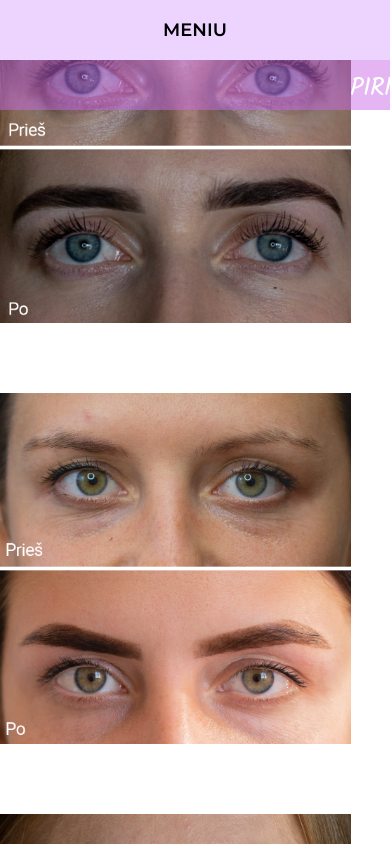
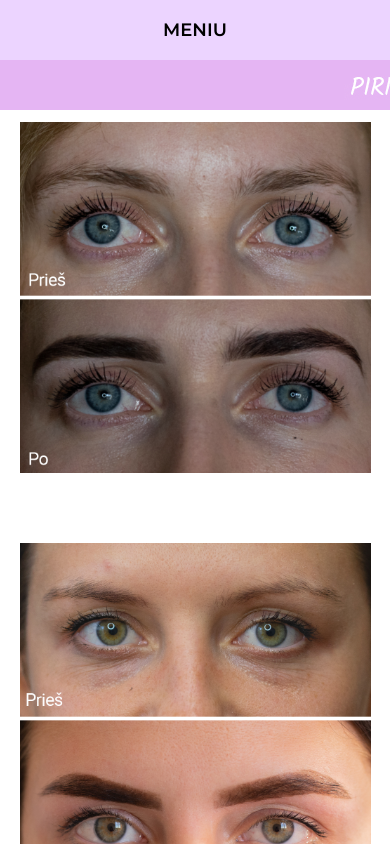
Before and after one commit to ArminasStrolys/react-projects, a React (Create React App) app in the folder eyebrow-portfolio-site/: page /gallery in a window 390 px wide. Shown: the top 844 px of the page. Built offline with nearby package versions, Linux system fonts and the light colour scheme.

Commit message:
Other responsive fixes

```diff
--- a/eyebrow-portfolio-site/src/style/_faq.scss
+++ b/eyebrow-portfolio-site/src/style/_faq.scss
@@ -54,20 +54,25 @@
 @media screen and (max-width: 700px) {
   .faq {
     padding: 30px;
-    margin: 200px 0 -50px 0;
+    padding-top: 250px;
+    margin: 100px 0 -50px 0;
     .faq-split {
       display: block;
       .faq-style {
         width: 100%;
         ul {
+          list-style-position: inside;
           li {
-            margin-top: 50px;
+            // margin-top: 100px;
             margin-left: -40px;
           }
-          li::before {
-            position: relative;
-            // top: 48px;
-            left: -150px;
+          // li::before {
+          //   // position: relative;
+          //   // top: 48px;
+          //   // left: -150px;
+          // }
+          ol {
+            margin-left: 20px;
           }
         }
       }
@@ -77,6 +82,30 @@
     }
   }
 }
+@media screen and (max-width: 500px) {
+  .faq {
+    .faq-split {
+      .faq-style {
+        .ul-bullet-style {
+          list-style-position: inside;
+          ol {
+            list-style-position: outside;
+            li {
+              // position: relative;
+              // top: 20px;
+              margin-left: -20px;
+            }
+            li::before {
+              // position: relative;
+              // top: 48px;
+              // left: -50px;
+            }
+          }
+        }
+      }
+    }
+  }
+}
 @media screen and (min-width: 2500px) {
   .faq {
     margin: -100px 15% -200px 15%;
--- a/eyebrow-portfolio-site/src/style/_gallery.scss
+++ b/eyebrow-portfolio-site/src/style/_gallery.scss
@@ -20,13 +20,16 @@
 }
 // MEDIA ---------------------------------------
 @media screen and (max-width: 500px) {
-  .image-collection {
-    gap: 70px;
-    width: 90%;
-    margin: 100px auto 50px auto;
-    img {
+  .gallery {
+    top: 0px;
+    .image-collection {
+      gap: 70px;
       width: 100%;
-      margin-top: -50px;
+      margin: 100px auto 50px auto;
+      img {
+        width: 90%;
+        margin-top: -50px;
+      }
     }
   }
 }
@@ -38,7 +41,7 @@
     padding: 0 0;
     position: relative;
     top: 100px;
-    padding-top: 50px;
+    padding-top: 150px;
     padding-bottom: 1px;
   }
   .image-collection {
--- a/eyebrow-portfolio-site/src/style/_navi.scss
+++ b/eyebrow-portfolio-site/src/style/_navi.scss
@@ -100,6 +100,7 @@
     text-align: center;
     letter-spacing: 2px;
     font-weight: 600;
+    font-size: 18px;
   }
   .logo {
     display: none;
--- a/eyebrow-portfolio-site/src/style/style.scss
+++ b/eyebrow-portfolio-site/src/style/style.scss
@@ -32,3 +32,8 @@ body {
   font-size: 18px;
   overflow-x: hidden;
 }
+@media screen and (max-width: 700px) {
+  body {
+    overflow-x: hidden;
+  }
+}
```
